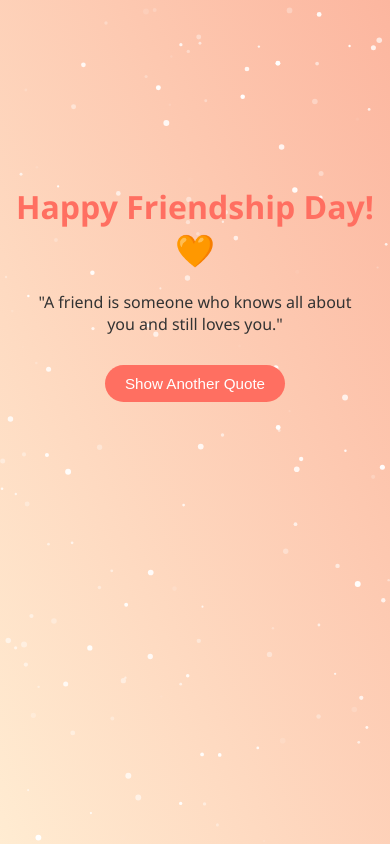
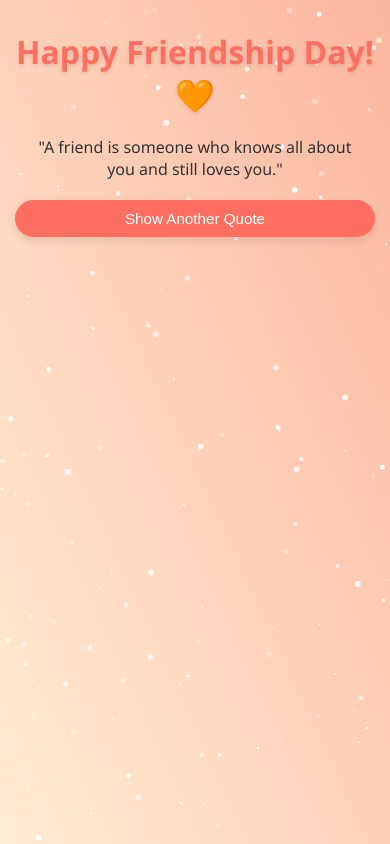
Before and after one commit to Night108/Friends, a plain HTML site: page index.html in a window 390 px wide. Drawn offline with Linux system fonts and the light colour scheme.

Commit message:
Update style.css

```diff
--- a/style.css
+++ b/style.css
@@ -12,18 +12,23 @@ body {
   position: relative;
 }
 
-#sparkleCanvas {
+#sparkleCanvas, #crackerCanvas {
   position: absolute;
   top: 0;
   left: 0;
   z-index: 0;
   width: 100%;
   height: 100%;
+  pointer-events: none;
+}
+
+#crackerCanvas {
+  z-index: 2;
 }
 
 .container {
   position: relative;
-  z-index: 1;
+  z-index: 3;
   text-align: center;
   padding: 50px 20px;
   color: #333;
@@ -36,6 +41,7 @@ h1 {
   color: #ff6f61;
   margin-bottom: 20px;
   word-wrap: break-word;
+  text-shadow: 0 2px 4px rgba(0,0,0,0.1);
 }
 
 .message {
@@ -52,12 +58,19 @@ button {
   font-size: 1em;
   border-radius: 30px;
   cursor: pointer;
-  transition: background-color 0.3s;
+  transition: all 0.3s;
   margin-top: 10px;
+  box-shadow: 0 4px 8px rgba(0,0,0,0.1);
 }
 
 button:hover {
   background-color: #e34d4d;
+  transform: translateY(-2px);
+  box-shadow: 0 6px 12px rgba(0,0,0,0.15);
+}
+
+button:active {
+  transform: translateY(0);
 }
 
 #quoteDisplay {
@@ -74,6 +87,12 @@ button:hover {
   to {opacity: 1; transform: translateY(0);}
 }
 
+/* Confetti burst effect */
+@keyframes confetti-fall {
+  0% { transform: translateY(-100px) rotate(0deg); opacity: 1; }
+  100% { transform: translateY(100vh) rotate(360deg); opacity: 0; }
+}
+
 /* ✅ Responsive Adjustments */
 @media (max-width: 600px) {
   h1 {
@@ -87,6 +106,9 @@ button:hover {
   button {
     padding: 10px 20px;
     font-size: 0.95em;
+    display: block;
+    width: 100%;
+    margin-bottom: 10px;
   }
 
   .container {
```
